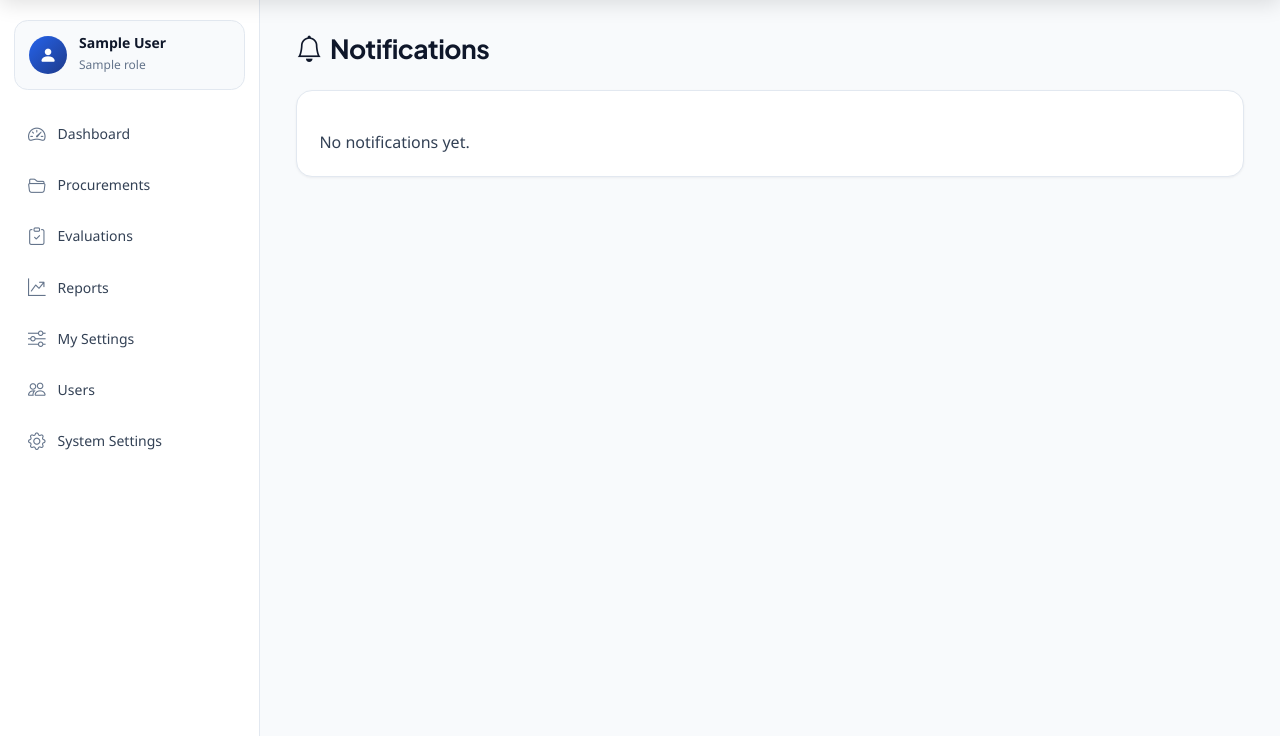
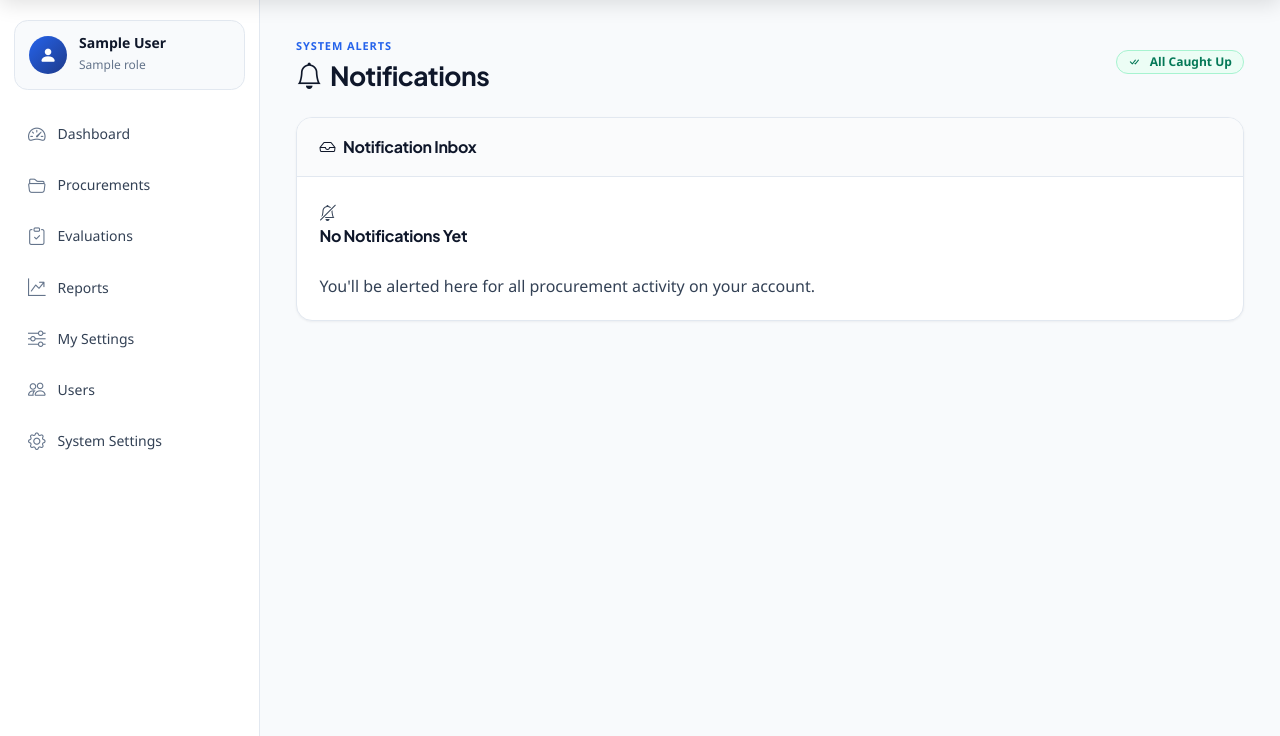
Before and after one commit to AllenMachona/BACK, a Flask app: page /notifications/ in a window 1280 px wide. Shown: the part 64-800 px from the top of the page. Run offline with Flask 3, Linux system fonts and the light colour scheme; a user stored in the database is signed in; tables that the repository leaves empty hold one stand-in row (values such as "Sample post").

Commit message:
refactor: overhaul notifications.html with inbox-style unread dot indicators

```diff
--- a/ebms_flask/ebms_flask/app/templates/notifications.html
+++ b/ebms_flask/ebms_flask/app/templates/notifications.html
@@ -1,28 +1,80 @@
 {% extends "base.html" %}
 {% block title %}Notifications - EBMS Botswana{% endblock %}
 {% block content %}
-<h2 class="mb-4"><i class="bi bi-bell me-2"></i>Notifications</h2>
+
+<div class="d-flex justify-content-between align-items-center mb-4">
+    <div>
+        <span class="eyebrow">System Alerts</span>
+        <h2 class="mb-0"><i class="bi bi-bell me-2 text-primary"></i>Notifications</h2>
+    </div>
+    {% set unread = notifications | selectattr('is_read', 'equalto', false) | list %}
+    {% if unread %}
+    <span class="badge badge-danger fs-6">{{ unread|length }} Unread</span>
+    {% else %}
+    <span class="badge badge-success fs-6"><i class="bi bi-check-all me-1"></i>All Caught Up</span>
+    {% endif %}
+</div>
 
 <div class="card">
-    <div class="card-body">
+    <div class="card-header bg-white"><h5 class="mb-0"><i class="bi bi-inbox me-2 text-primary"></i>Notification Inbox</h5></div>
+    <div class="card-body p-0">
         {% if notifications %}
-        {% for n in notifications %}
-        <div class="alert {{ 'alert-info' if not n.is_read else '' }}" style="{{ '' if not n.is_read else 'background:#f8f9fa;border:1px solid #eee;' }}">
-            <div class="d-flex justify-content-between">
-                <strong>{{ n.title }}</strong>
-                <span class="text-muted small">{{ n.created_at.strftime('%Y-%m-%d %H:%M') }}</span>
+        <div class="notifications-list">
+            {% for n in notifications %}
+            <div class="notification-item {{ 'unread' if not n.is_read else 'read' }}">
+                <div class="notification-dot {{ 'dot-active' if not n.is_read else 'dot-read' }}"></div>
+                <div class="notification-content flex-grow-1">
+                    <div class="d-flex justify-content-between align-items-start mb-1">
+                        <strong class="text-dark">{{ n.title }}</strong>
+                        <span class="text-muted small ms-3 text-nowrap">
+                            <i class="bi bi-clock me-1"></i>{{ n.created_at.strftime('%Y-%m-%d %H:%M') }}
+                        </span>
+                    </div>
+                    <p class="mb-0 text-secondary">{{ n.body }}</p>
+                    {% if not n.is_read %}
+                    <form method="POST" action="{{ url_for('notifications.mark_read', notification_id=n.id) }}" class="mt-2">
+                        <button type="submit" class="btn btn-sm btn-outline-secondary">
+                            <i class="bi bi-check2 me-1"></i>Mark as Read
+                        </button>
+                    </form>
+                    {% endif %}
+                </div>
             </div>
-            <p class="mb-1">{{ n.body }}</p>
-            {% if not n.is_read %}
-            <form method="POST" action="{{ url_for('notifications.mark_read', notification_id=n.id) }}">
-                <button type="submit" class="btn btn-sm btn-outline-secondary">Mark as read</button>
-            </form>
-            {% endif %}
+            {% endfor %}
         </div>
-        {% endfor %}
         {% else %}
-        <p class="text-muted mb-0">No notifications yet.</p>
+        <div class="text-center py-5">
+            <i class="bi bi-bell-slash text-muted fs-1 mb-3 d-block"></i>
+            <h5 class="text-muted">No Notifications Yet</h5>
+            <p class="text-muted mb-0">You'll be alerted here for all procurement activity on your account.</p>
+        </div>
         {% endif %}
     </div>
 </div>
+
+<style>
+.notifications-list {
+    display: flex;
+    flex-direction: column;
+}
+.notification-item {
+    display: flex;
+    gap: 1rem;
+    padding: 1rem 1.25rem;
+    border-bottom: 1px solid var(--border);
+    transition: background 0.15s ease;
+}
+.notification-item:last-child { border-bottom: none; }
+.notification-item.unread { background: rgba(var(--primary-rgb, 10, 36, 99), 0.03); }
+.notification-item:hover { background: var(--hover-bg, #f5f7fa); }
+.notification-dot {
+    width: 10px;
+    height: 10px;
+    border-radius: 50%;
+    flex-shrink: 0;
+    margin-top: 6px;
+}
+.dot-active { background: var(--primary); box-shadow: 0 0 0 3px rgba(10,36,99,.15); }
+.dot-read { background: #dee2e6; }
+</style>
 {% endblock %}
```
